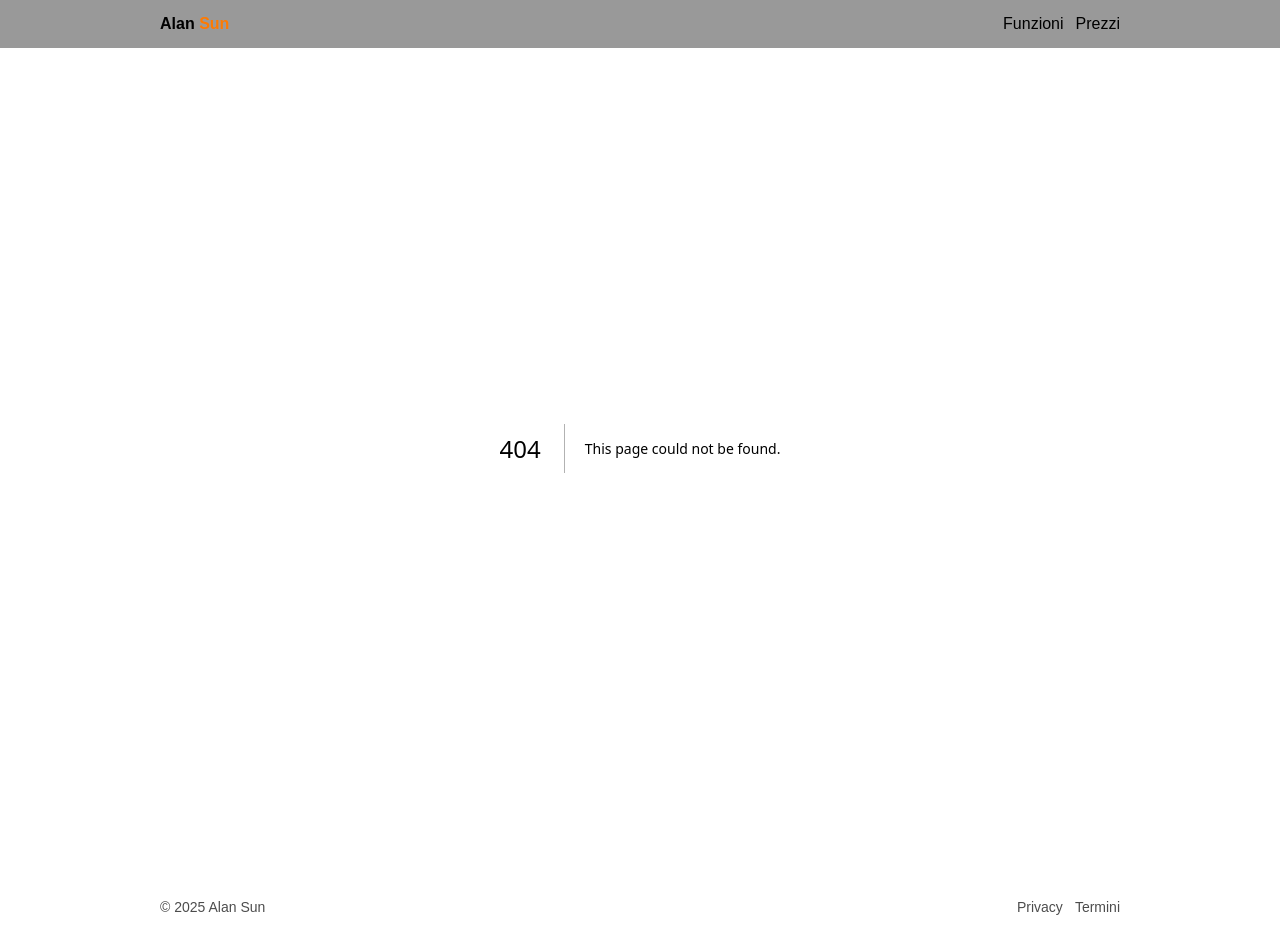
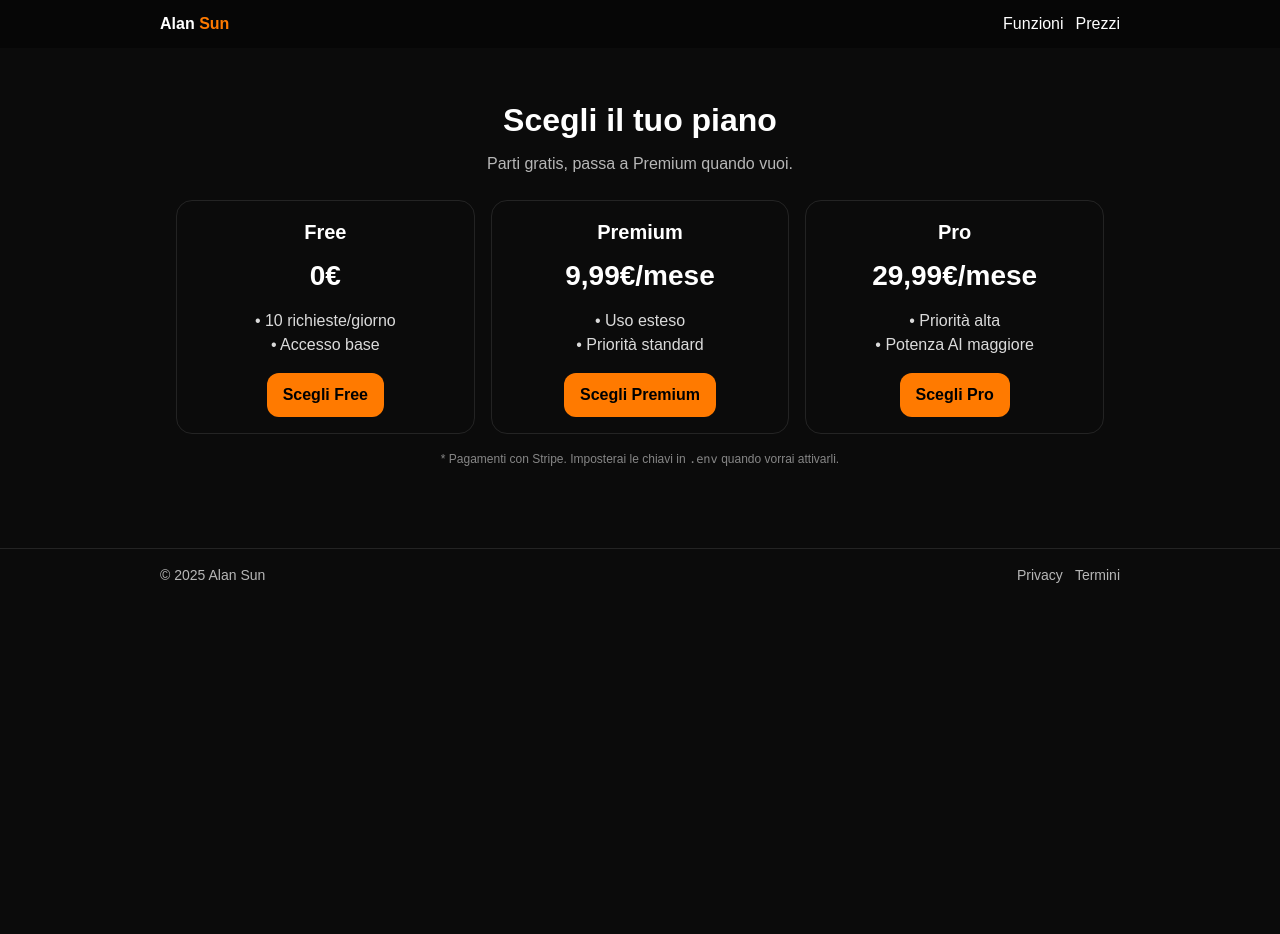
Before and after one commit to alansunAI/alan-sun, a Next.js app: page /pricing in a window 1280 px wide. Before the commit this address had no page. After the commit the page ends 800 px from the top, so only its background shows below. Built offline with nearby package versions, Linux system fonts and the light colour scheme.

Commit message:
Create page.js

```diff
--- /dev/null
+++ b/app/pricing/page.js
@@ -0,0 +1,32 @@
+export const metadata = { title: "Prezzi — Alan Sun" };
+
+export default function Pricing() {
+  const plans = [
+    { name: "Free", price: "0€", items: ["10 richieste/giorno", "Accesso base"] },
+    { name: "Premium", price: "9,99€/mese", items: ["Uso esteso", "Priorità standard"] },
+    { name: "Pro", price: "29,99€/mese", items: ["Priorità alta", "Potenza AI maggiore"] },
+  ];
+  return (
+    <main style={{maxWidth:960, margin:"0 auto", padding:"3rem 1rem", textAlign:"center"}}>
+      <h1 style={{fontSize:32, fontWeight:800}}>Scegli il tuo piano</h1>
+      <p style={{opacity:.7, marginTop:8}}>Parti gratis, passa a Premium quando vuoi.</p>
+      <div style={{display:"grid", gap:16, gridTemplateColumns:"repeat(auto-fit,minmax(240px,1fr))", marginTop:24}}>
+        {plans.map(p=>(
+          <div key={p.name} style={{border:"1px solid rgba(255,255,255,.1)", borderRadius:16, padding:16}}>
+            <h3 style={{fontSize:20, fontWeight:700}}>{p.name}</h3>
+            <p style={{fontSize:28, fontWeight:800, marginTop:8}}>{p.price}</p>
+            <ul style={{listStyle:"none", padding:0, marginTop:12, opacity:.85}}>
+              {p.items.map(i=> <li key={i}>• {i}</li>)}
+            </ul>
+            <a href="#" style={{display:"inline-block", marginTop:16, padding:"10px 16px", borderRadius:12, background:"#FF7A00", color:"#000", fontWeight:700}}>
+              Scegli {p.name}
+            </a>
+          </div>
+        ))}
+      </div>
+      <p style={{fontSize:12, opacity:.5, marginTop:16}}>
+        * Pagamenti con Stripe. Imposterai le chiavi in <code>.env</code> quando vorrai attivarli.
+      </p>
+    </main>
+  );
+}
```
